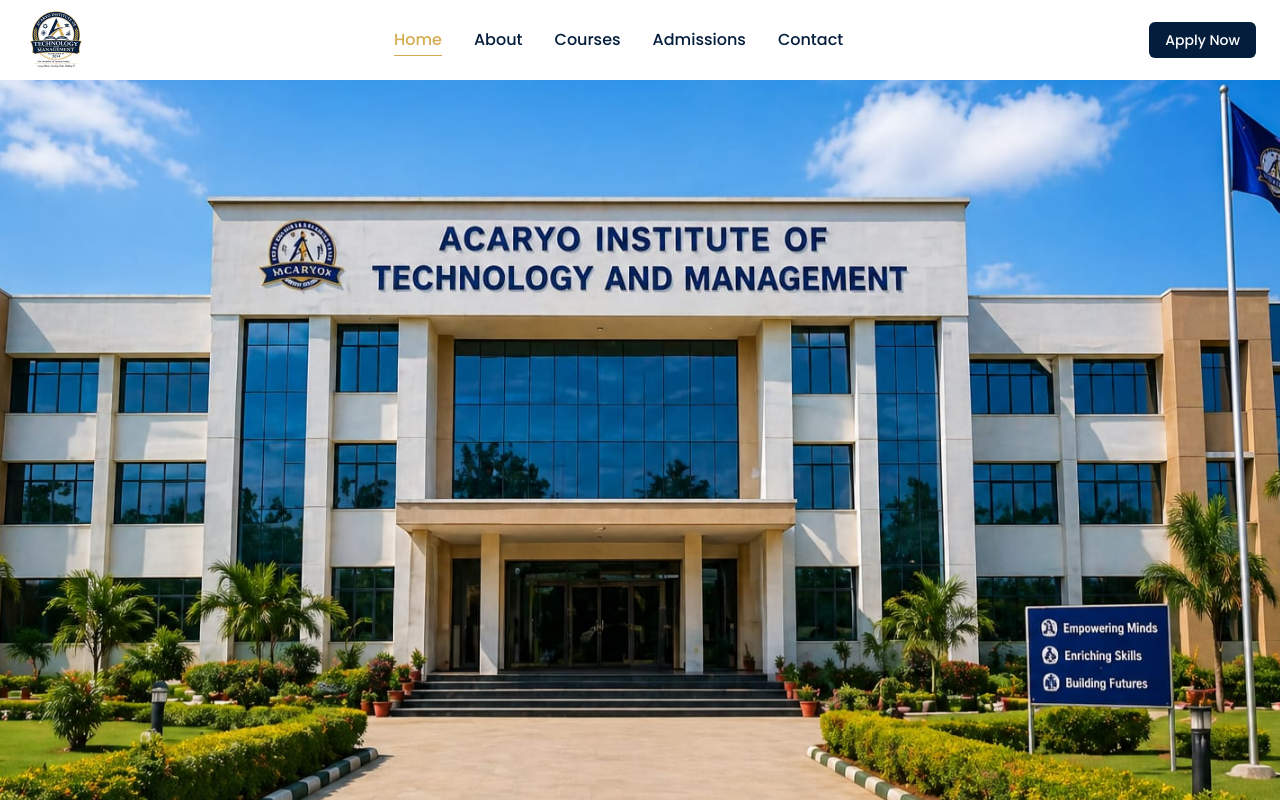
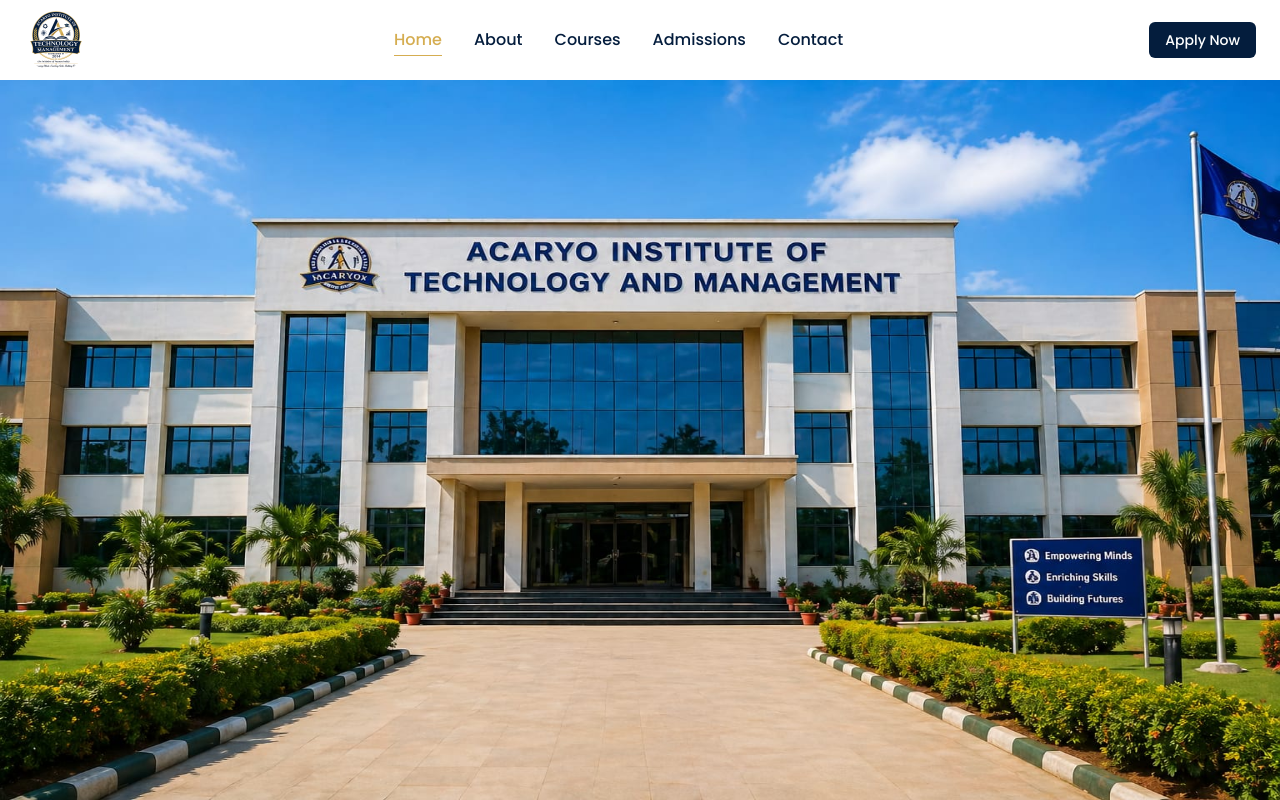
Before and after one commit to Priyanka9321/Acaryo_college, a Next.js app: page / in a window 1280 px wide. Shown: the top 800 px of the page. Built offline with nearby package versions, Linux system fonts and the light colour scheme.

Commit message:
update hero section

```diff
--- a/components/sections/Hero.tsx
+++ b/components/sections/Hero.tsx
@@ -4,16 +4,25 @@
 
 export default function Hero() {
   return (
-    <section className="relative w-full min-h-screen flex items-center justify-center overflow-hidden">
-      {/* Animated background image */}
-      <div className="absolute inset-0 will-change-transform animate-ken-burns">
+    <section
+      className="
+        relative w-full overflow-hidden
+        h-[45vh] sm:h-[55vh] md:h-[65vh] lg:h-[80vh] xl:h-[90vh]
+        flex items-center justify-center
+      "
+    >
+      {/* Background image */}
+      <div className="absolute inset-0">
         <Image
           src="/assets/images/hero.jpeg"
           alt="Campus"
           fill
-          className="object-cover"
           priority
           sizes="100vw"
+          className="
+            object-cover object-center
+            lg:object-fill
+          "
         />
       </div>
     </section>
```
